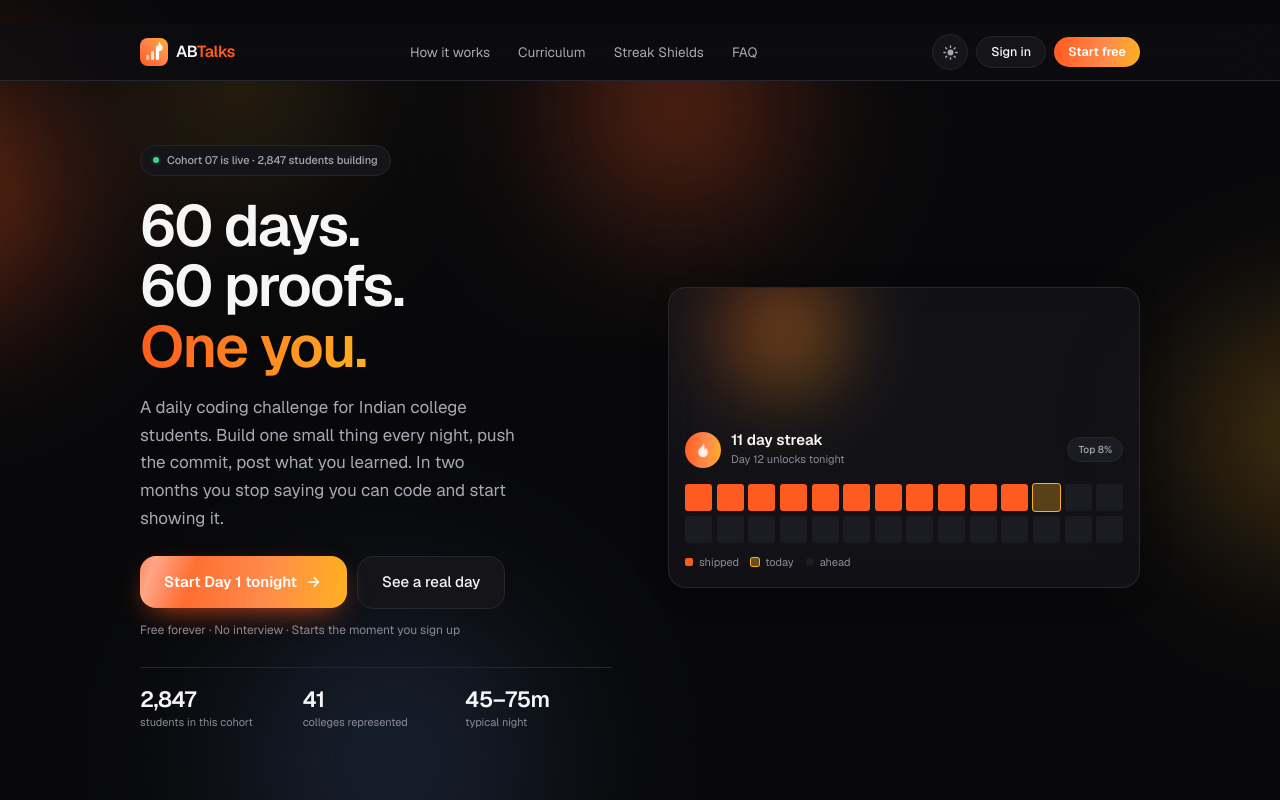
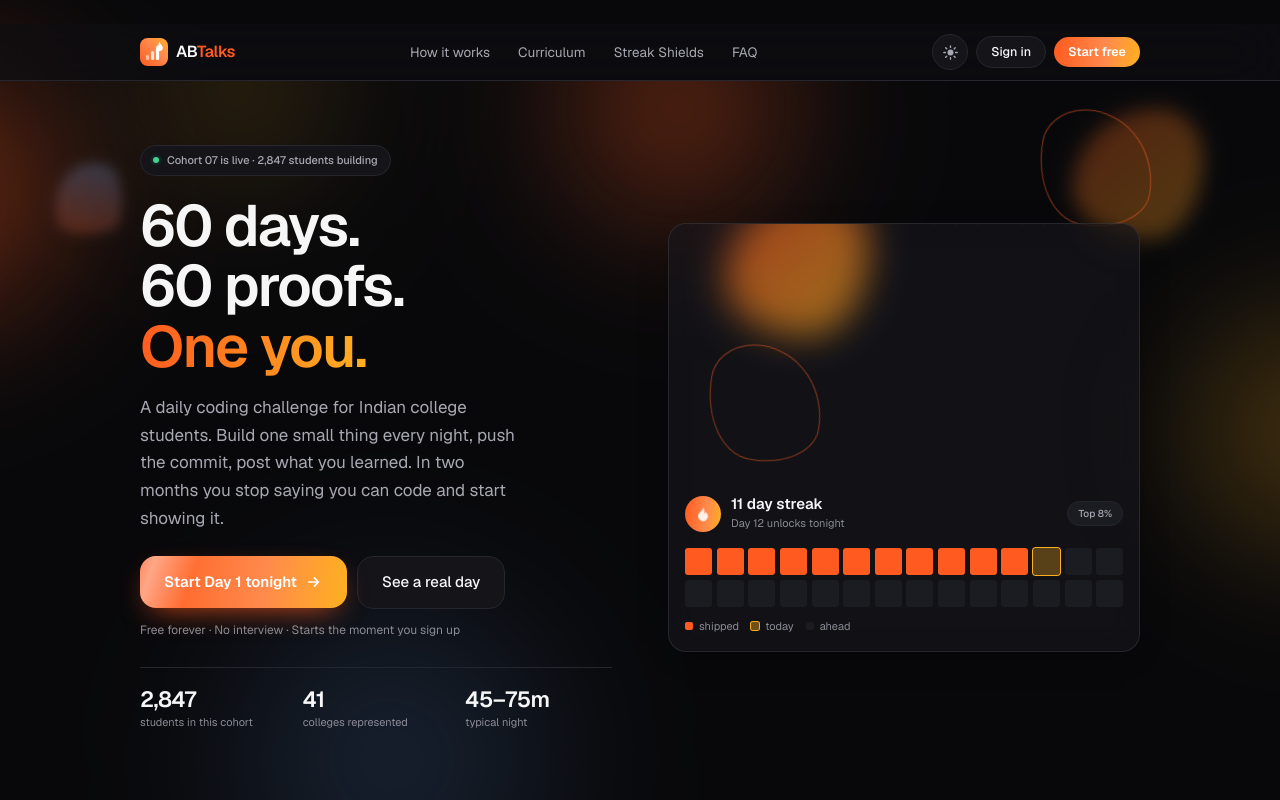
Before and after one commit to dhruvsoran/Dhruv-Vicodathon-abtalks, a Next.js app: page / in a window 1280 px wide. Shown: the top 800 px of the page. Built offline with nearby package versions, Linux system fonts and the light colour scheme.

Commit message:
Make morph effect visible and reattach demo strip to page shell

```diff
--- a/src/app/globals.css
+++ b/src/app/globals.css
@@ -523,23 +523,42 @@ body > *:not(.aurora) {
 /* Morphing blob: border-radius is not compositor-accelerated, but this runs
    on a single small element with no children, so the paint cost is trivial
    and it delivers the signature "liquid" read. */
+/* Morphing blob. Needs a VISIBLE EDGE to read — a heavy blur destroys the
+   silhouette and the border-radius animation becomes imperceptible. Use on
+   crisp or lightly-blurred shapes only. */
 @keyframes morph {
   0%,
   100% {
-    border-radius: 62% 38% 46% 54% / 58% 42% 58% 42%;
-    transform: translate3d(0, 0, 0) rotate(0deg);
+    border-radius: 66% 34% 42% 58% / 62% 38% 62% 38%;
+    transform: translate3d(0, 0, 0) rotate(0deg) scale(1);
   }
-  34% {
-    border-radius: 38% 62% 63% 37% / 41% 62% 38% 59%;
-    transform: translate3d(0, -6px, 0) rotate(12deg);
+  25% {
+    border-radius: 34% 66% 68% 32% / 38% 66% 34% 62%;
+    transform: translate3d(0, -8px, 0) rotate(22deg) scale(1.06);
   }
-  67% {
-    border-radius: 54% 46% 34% 66% / 62% 38% 62% 38%;
-    transform: translate3d(0, 5px, 0) rotate(-9deg);
+  50% {
+    border-radius: 58% 42% 30% 70% / 70% 30% 70% 30%;
+    transform: translate3d(0, 6px, 0) rotate(-16deg) scale(0.95);
+  }
+  75% {
+    border-radius: 40% 60% 55% 45% / 34% 64% 36% 66%;
+    transform: translate3d(0, -4px, 0) rotate(10deg) scale(1.03);
   }
 }
 
 .morph {
+  animation: morph 7s var(--ease-liquid) infinite;
+}
+
+/* Slow counter-rotating variant for layered blobs. */
+.morph-slow {
+  animation: morph 11s var(--ease-liquid) infinite reverse;
+}
+
+/* Liquid morphing ring — a crisp outlined blob, the clearest read of all. */
+.morph-ring {
+  border: 1.5px solid var(--ember);
+  opacity: 0.5;
   animation: morph 9s var(--ease-liquid) infinite;
 }
 
--- a/src/components/dashboard.tsx
+++ b/src/components/dashboard.tsx
@@ -157,7 +157,7 @@ export default function Dashboard() {
     <div className="pb-24 md:pb-12">
       <PersonaSwitch />
 
-      <header className="shell flex items-center justify-between gap-3 pt-4">
+      <header className="shell flex items-center justify-between gap-3 pt-3.5">
         <div className="flex min-w-0 items-center gap-3">
           <Link href="/" aria-label="ABTalks home" className="tap focusring shrink-0 rounded-lg">
             <LogoMark size={30} />
--- a/src/components/landing.tsx
+++ b/src/components/landing.tsx
@@ -41,8 +41,12 @@ function PreviewStrip() {
     <div className="card shine grain relative overflow-hidden p-4">
       <div
         aria-hidden="true"
-        className="morph pointer-events-none absolute -right-8 -top-10 h-32 w-32 opacity-40 blur-2xl"
+        className="morph pointer-events-none absolute -right-10 -top-12 h-36 w-36 opacity-60 blur-[18px]"
         style={{ background: "linear-gradient(140deg, var(--ember), var(--gold))" }}
+      />
+      <div
+        aria-hidden="true"
+        className="morph-ring pointer-events-none absolute -right-6 -top-8 h-28 w-28"
       />
       <div className="relative flex items-center justify-between">
         <div className="flex items-center gap-2.5">
@@ -131,7 +135,7 @@ export default function Landing() {
 
       <main id="main">
       <section className="relative overflow-hidden">
-        <div aria-hidden="true" className="pointer-events-none absolute inset-x-0 -top-40 h-[420px] overflow-hidden">
+        <div aria-hidden="true" className="pointer-events-none absolute inset-x-0 -top-40 h-[460px] overflow-hidden">
           <div
             className="blob left-1/2 h-[300px] w-[300px] -translate-x-1/2"
             style={{
@@ -145,6 +149,16 @@ export default function Landing() {
               background: "radial-gradient(circle, var(--gold) 0%, transparent 70%)",
               opacity: "calc(var(--glow-opacity) * 0.26)",
             }}
+          />
+          {/* Crisp morphing shapes: these carry the liquid read. */}
+          <div
+            className="morph absolute right-[6%] top-[188px] h-[130px] w-[130px] opacity-30 blur-[10px]"
+            style={{ background: "linear-gradient(140deg, var(--ember), var(--gold))" }}
+          />
+          <div className="morph-ring absolute right-[10%] top-[196px] h-[112px] w-[112px]" />
+          <div
+            className="morph-slow absolute left-[4%] top-[236px] h-[74px] w-[74px] opacity-25 blur-[6px]"
+            style={{ background: "linear-gradient(200deg, var(--sky), var(--ember))" }}
           />
         </div>
         <div className="shell relative pt-9 md:pt-16">
--- a/src/components/persona-switch.tsx
+++ b/src/components/persona-switch.tsx
@@ -1,40 +1,57 @@
 "use client";
 
 import { useState } from "react";
-import { ChevronIcon } from "@/components/icons";
+import { CheckIcon, ChevronIcon } from "@/components/icons";
 import { usePersona } from "@/components/persona-store";
 import { personas } from "@/lib/challenge";
 
+/**
+ * Demo state switcher.
+ *
+ * Rendered as an inset pill inside the page shell rather than a full-bleed
+ * bar, so it reads as a tool that belongs to the prototype instead of a
+ * detached browser chrome strip floating above the product.
+ */
 export default function PersonaSwitch() {
   const { personaId, setPersonaId, persona } = usePersona();
   const [open, setOpen] = useState(false);
 
   return (
-    <div className="border-b border-line bg-ink-2">
-      <div className="shell py-2">
+    <div className="shell pt-3">
+      <div
+        className={`overflow-hidden rounded-2xl border transition-colors duration-300 ${
+          open ? "border-sky/40 bg-sky/[0.06]" : "border-line/70 bg-surface-2/50"
+        }`}
+      >
         <button
           type="button"
           onClick={() => setOpen((v) => !v)}
           aria-expanded={open}
-          className="tap focusring flex w-full items-center justify-between gap-3 py-1 text-left"
+          className="tap focusring press flex w-full items-center justify-between gap-3 px-3 py-2 text-left"
         >
           <span className="flex min-w-0 items-center gap-2">
-            <span className="rounded-md bg-sky/15 px-1.5 py-0.5 text-[9px] font-semibold uppercase tracking-[0.12em] text-sky">
+            <span className="flex h-4 items-center rounded-md bg-sky/15 px-1.5 text-[9px] font-semibold uppercase tracking-[0.12em] text-sky">
               Demo
             </span>
             <span className="truncate text-[11.5px] text-muted">{persona.label}</span>
           </span>
+          <span className="flex shrink-0 items-center gap-1.5 text-[10.5px] text-faint">
+            {open ? "Close" : "Switch"}
             <ChevronIcon
-            className={`h-3.5 w-3.5 shrink-0 text-faint transition-transform ${open ? "rotate-90" : ""}`}
+              className={`h-3.5 w-3.5 transition-transform duration-300 ${open ? "rotate-90" : ""}`}
             />
+          </span>
         </button>
+
         {open && (
-          <div className="pb-2">
-            <p className="mb-2 text-[11px] leading-relaxed text-faint">
-              Mocked data. Switch student state to see how the interface handles each case.
+          <div className="slidein border-t border-line/60 px-3 pb-3 pt-2.5">
+            <p className="mb-2.5 text-[11px] leading-relaxed text-faint">
+              Mocked data. Switch student state to see how the interface handles each edge case.
             </p>
             <div className="grid gap-1.5">
-              {personas.map((p) => (
+              {personas.map((p) => {
+                const active = p.id === personaId;
+                return (
                   <button
                     key={p.id}
                     type="button"
@@ -42,16 +59,29 @@ export default function PersonaSwitch() {
                       setPersonaId(p.id);
                       setOpen(false);
                     }}
-                  className={`tap focusring rounded-xl border px-3 py-2 text-left ${
-                    p.id === personaId
-                      ? "border-ember/60 bg-ember/10"
-                      : "border-line bg-surface"
+                    aria-pressed={active}
+                    className={`tap focusring press flex items-start gap-2.5 rounded-xl border px-3 py-2 text-left transition-colors ${
+                      active ? "border-ember/60 bg-ember/10" : "border-line bg-surface"
                     }`}
                   >
-                  <div className="text-[12.5px] font-medium">{p.label}</div>
-                  <div className="mt-0.5 text-[11px] text-faint">{p.hint}</div>
+                    <span
+                      className={`mt-0.5 grid h-4 w-4 shrink-0 place-items-center rounded-full border transition-all ${
+                        active
+                          ? "border-ember bg-ember text-white"
+                          : "border-line-2 text-transparent"
+                      }`}
+                    >
+                      <CheckIcon className="h-2.5 w-2.5" />
+                    </span>
+                    <span className="min-w-0">
+                      <span className="block text-[12.5px] font-medium">{p.label}</span>
+                      <span className="mt-0.5 block text-[11px] leading-snug text-faint">
+                        {p.hint}
+                      </span>
+                    </span>
                   </button>
-              ))}
+                );
+              })}
             </div>
           </div>
         )}
```
Lines whose indentation alone changed are shown as unchanged.
